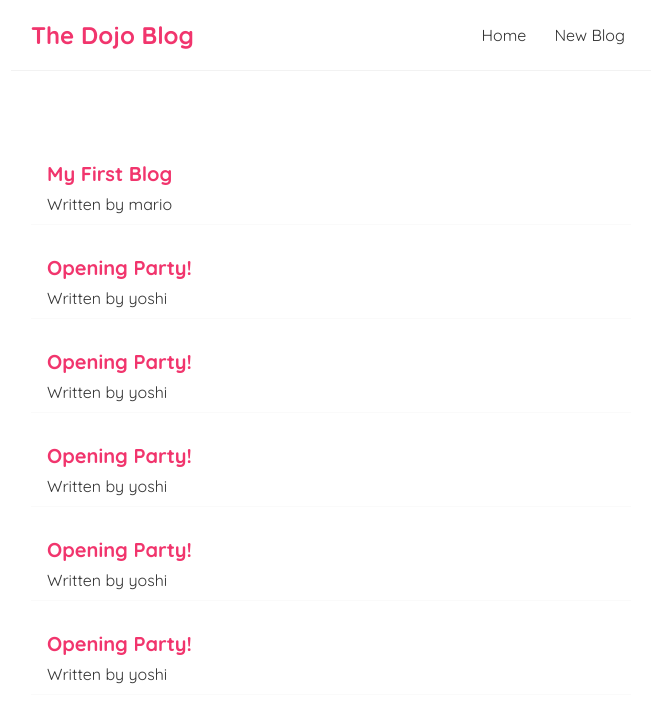
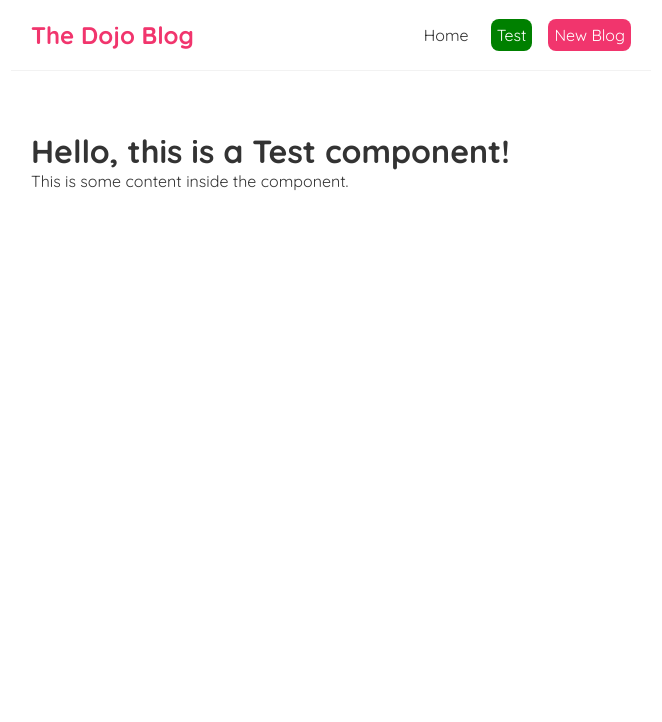
Before and after one commit to H-alchemist/AtlassBlog, a React (Create React App) app: page /Test in a window 1280 px wide. Shown: the top 722 px of the page, without its empty margins (309-971 px from the left). Built offline with nearby package versions, Linux system fonts and the light colour scheme; data requests are answered from the project's data file.

Commit message:
abort fetch process when it is  not neede

```diff
--- a/package.json
+++ b/package.json
@@ -8,6 +8,8 @@
     "@testing-library/user-event": "^13.5.0",
     "react": "^18.2.0",
     "react-dom": "^18.2.0",
+    "react-router": "^6.19.0",
+    "react-router-dom": "^5.3.4",
     "react-scripts": "5.0.1",
     "web-vitals": "^2.1.4"
   },
--- a/src/App.js
+++ b/src/App.js
@@ -1,16 +1,31 @@
-
-import './App.css';
 import Navbar from './Navbar';
 import Home from './Home';
+import { BrowserRouter as Router, Route, Switch } from 'react-router-dom';
+import Create from './Create';
+import Test from './Test';
 
 function App() {
   return (
-    <div className="App">
-      <Navbar />
-      <div className="content">
-        <Home />
+    <Router>
+      <div className="App">
+        <Navbar />
+        <div className="content">
+          <Switch>
+            <Route exact path="/">
+              <Home />
+            </Route>
+            <Route path="/create">
+              <Create />
+
+            </Route>
+            <Route path="/Test">
+              <Test />
+            </Route>
+          </Switch>
+        </div>
       </div>
-    </div>
+    </Router>
   );
 }
+
 export default App;
--- /dev/null
+++ b/src/Create.js
@@ -0,0 +1,9 @@
+const Create = () => {
+  return (
+    <div className="create">
+      <h2>Add a New Blog</h2>
+    </div>
+  );
+}
+
+export default Create;
--- a/src/Home.js
+++ b/src/Home.js
@@ -1,4 +1,3 @@
-import { useEffect, useState } from "react";
 import BlogList from "./BlogList";
 import useFetch from "./useFetch";
 
--- a/src/Navbar.js
+++ b/src/Navbar.js
@@ -1,10 +1,22 @@
+import { Link } from "react-router-dom";
+
 const Navbar = () => {
   return (
     <nav className="navbar">
       <h1>The Dojo Blog</h1>
       <div className="links">
-        <a href="/">Home</a>
-        <a href="/create" >New Blog</a>
+        <Link to="/">Home</Link>
+        <Link to="/Test" style = {{
+          color: 'white',
+          backgroundColor: 'green',
+          borderRadius: '8px'
+        }}>Test</Link>
+        <Link to="/create" style={{
+          color: 'white',
+          backgroundColor: '#f1356d',
+          borderRadius: '8px'
+        }}>New Blog</Link>
+
       </div>
     </nav>
   );
--- /dev/null
+++ b/src/Test.js
@@ -0,0 +1,12 @@
+
+
+const Test = () => {
+  return (
+    <div className="test">
+      <h1>Hello, this is a Test component!</h1>
+      <p>This is some content inside the component.</p>
+    </div>
+  );
+}
+
+export default Test ;
--- a/src/useFetch.js
+++ b/src/useFetch.js
@@ -6,8 +6,10 @@ const useFetch = (url) => {
   const [error, setError] = useState(null);
 
   useEffect(() => {
-    setTimeout(() => {
-      fetch(url)
+    const abortCont = new AbortController();
+
+    // setTimeout(() => {
+      fetch(url, { signal: abortCont.signal })
       .then(res => {
         if (!res.ok) { // error coming back from server
           throw Error('could not fetch the data for that resource');
@@ -20,11 +22,18 @@ const useFetch = (url) => {
         setError(null);
       })
       .catch(err => {
-        // auto catches network / connection error
-        setIsPending(false);
-        setError(err.message);
+        if (err.name === 'AbortError') {
+          console.log('fetch aborted')
+        } else {
+          // auto catches network / connection error
+          setIsPending(false);
+          setError(err.message);
+        }
       })
-    }, 1000);
+    // }, 1000);
+
+    // abort the fetch
+    return () => abortCont.abort();
   }, [url])
 
   return { data, isPending, error };
```
Also changed, not shown: 1 other file (tests, documents, lock files or other folders).
